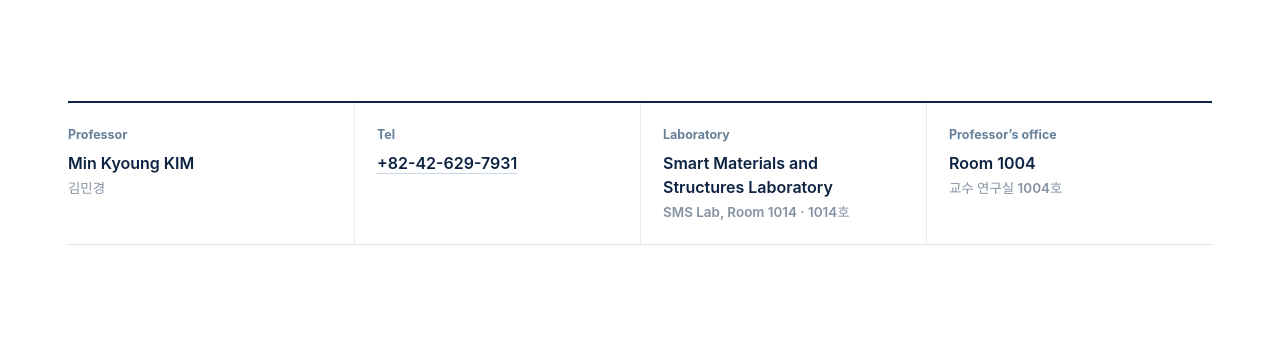
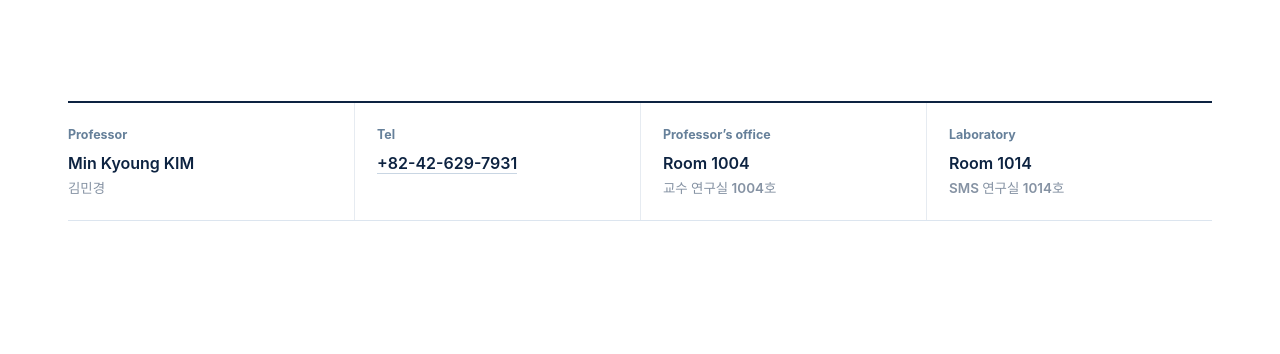
Before and after one commit to sms-laboratory/sms-laboratory.github.io, a plain HTML site: page contact.html in a window 1280 px wide. Shown: the part 649-1003 px from the top of the page. Drawn offline with nearby package versions, Linux system fonts and the light colour scheme; grey boxes are pictures that could not be loaded; a web font is replaced by a local one.

Commit message:
Contact: professor's office first, same format as lab
Co-Authored-By: Claude Opus 5.5 <noreply@anthropic.com>
Claude-Session: https://claude.ai/code/session_01KxWRM8uRCEetmZxq2TgqD5

```diff
--- a/contact.html
+++ b/contact.html
@@ -2,7 +2,7 @@
 <html lang="ko">
 <head>
   <meta charset="UTF-8">
-    <meta name="site-build" content="20261123131910">
+    <meta name="site-build" content="20261123131946">
   <meta name="viewport" content="width=device-width, initial-scale=1.0">
     <!-- SHARE-META -->
     <meta name="description" content="Contact and directions for SMS Laboratory, Hannam University, Daejeon. 연구실 연락처 및 위치 안내.">
@@ -174,12 +174,12 @@
         <dd><a href="tel:+82426297931">+82-42-629-7931</a></dd>
       </div>
       <div class="c-item">
-        <dt>Laboratory</dt>
-        <dd><span class="nb">Smart Materials and</span> <span class="nb">Structures Laboratory</span><span class="ko">SMS Lab, Room 1014 &middot; 1014호</span></dd>
+        <dt>Professor&rsquo;s office</dt>
+        <dd>Room 1004<span class="ko">교수 연구실 1004호</span></dd>
       </div>
       <div class="c-item">
-        <dt>Professor&rsquo;s office</dt>
-        <dd>Room 1004<span class="ko">교수 연구실 1004호</span></dd>
+        <dt>Laboratory</dt>
+        <dd>Room 1014<span class="ko">SMS 연구실 1014호</span></dd>
       </div>
     </dl>
   </section>
```
Also changed, not shown: 404.html (+1 -1 lines), gallery.html (+1 -1 lines), index.html (+1 -1 lines), members.html (+1 -1 lines), professor.html (+1 -1 lines), projects.html (+1 -1 lines), publications.html (+1 -1 lines), research.html (+1 -1 lines).
